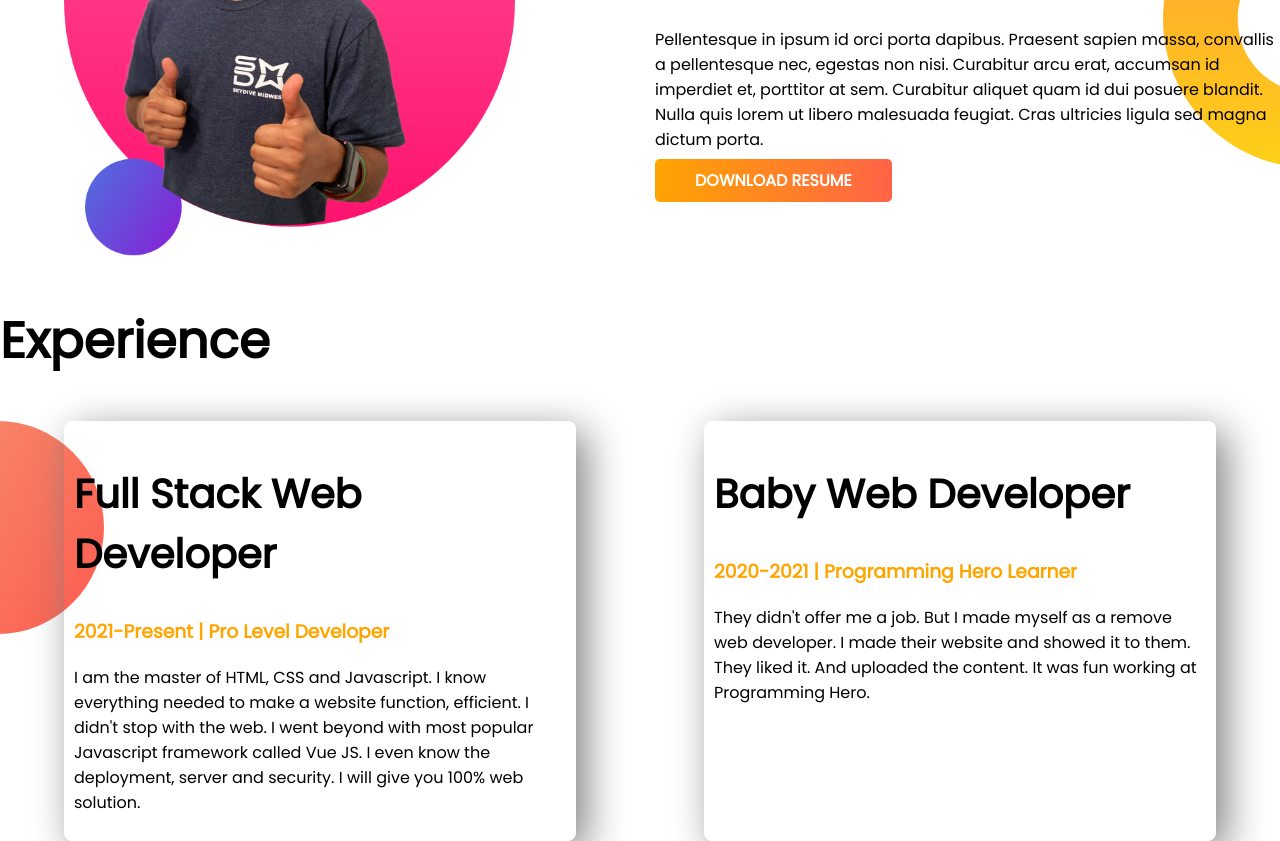
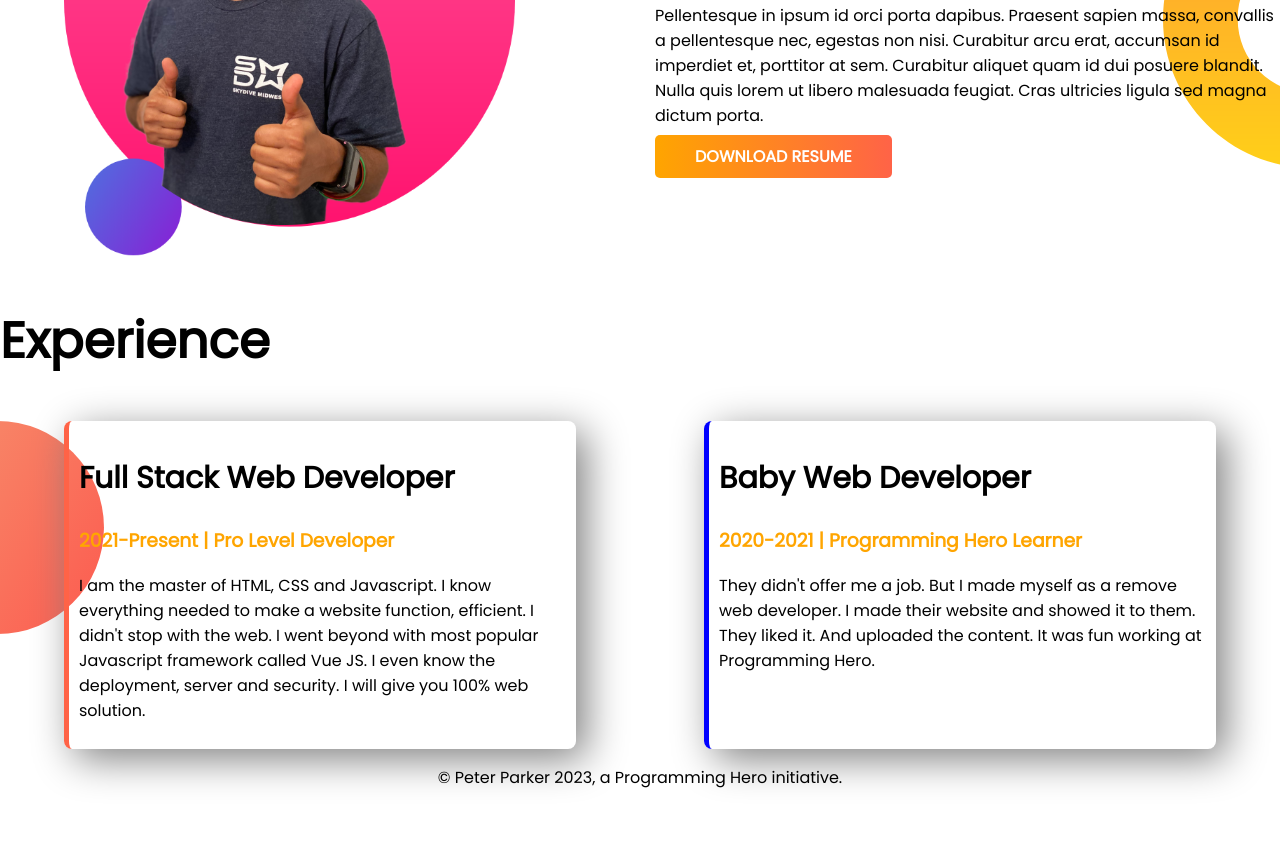
Before and after one commit to fazlarabbi07/fazla_portfolio, a plain HTML site: page index.html in a window 1280 px wide. Shown: the part 728-1569 px from the top of the page. After the commit the page ends 1534 px from the top, so only its background shows below. Drawn offline with Linux system fonts and the light colour scheme.

Commit message:
code updated

```diff
--- a/css/style.css
+++ b/css/style.css
@@ -43,7 +43,7 @@ h1{
 
 }
 h2{
-    font-size: 40px;
+    font-size: 30px;
 }
 .experience-item{
     width: 40%;
@@ -52,4 +52,14 @@ h2{
     padding: 10px;
     border-radius: 8px;
 
+
 }
+#border-blue{
+    border-left: 5px solid blue;
+}
+#border-orange{
+    border-left: 5px solid tomato;
+}
+footer{
+    text-align: center;
+}
--- a/index.html
+++ b/index.html
@@ -48,12 +48,12 @@
     <section class="footer">
         <h1>Experience</h1>
         <div  class="footer-dev">
-          <div class="experience-item">
+          <div id="border-orange" class="experience-item">
             <h2>Full Stack Web Developer</h2>
             <h3 class="orange-color">2021-Present | Pro Level Developer</h3>
             <p>I am the master of HTML, CSS and Javascript. I know everything needed to make a website function, efficient. I didn't stop with the web. I went beyond with most popular Javascript framework called Vue JS. I even know the deployment, server and security. I will give you 100% web solution.</p>
           </div>
-          <div class="experience-item">
+          <div id="border-blue" class="experience-item">
             <h2 >Baby Web Developer</h2>
             <h3 class="orange-color">2020-2021 | Programming Hero Learner</h3>
             <p>They didn't offer me a job. But I made myself as a remove web developer. I made their website and showed it to them. They liked it. And uploaded the content. It was fun working at Programming Hero.</p>
@@ -61,4 +61,7 @@
         </div>
     </section>
   </body>
+  <footer>
+    <p>© Peter Parker 2023, a Programming Hero initiative.</p>
+  </footer>
 </html>
```
